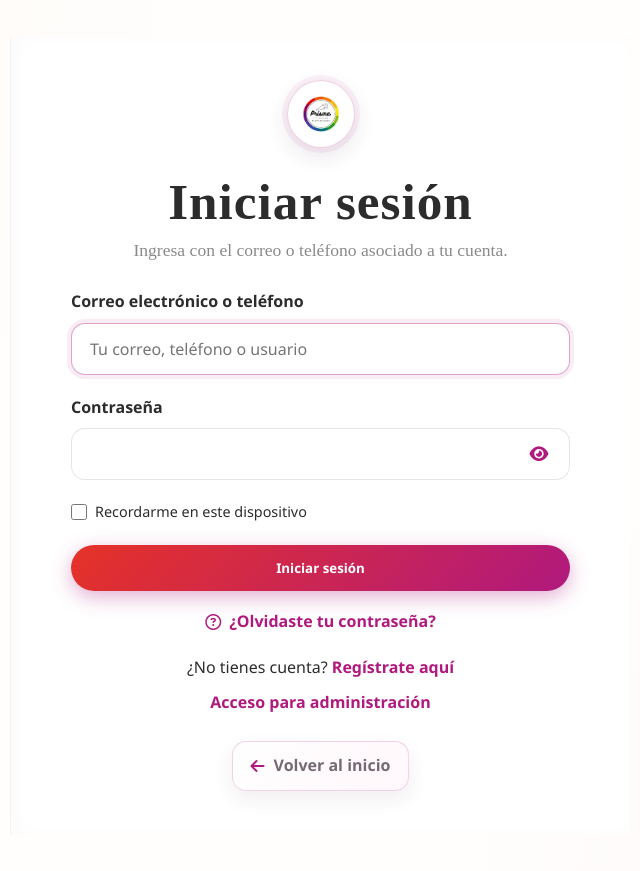
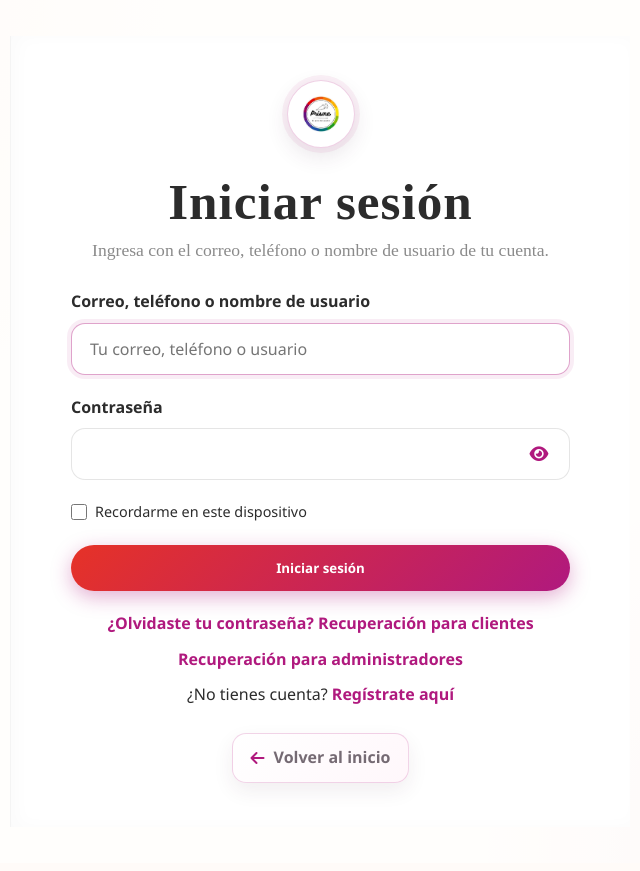
Before and after one commit to D45-csm/PrismaWeb, a Django app: page /usuarios/login/ in a window 1280 px wide. Shown: the whole page, without its empty margins (315-955 px from the left). After the commit the page ends 783 px from the top, so only its background shows below. Run offline with Django 5.2, Linux system fonts and the light colour scheme; some libraries are stand-ins or nearby versions.

Commit message:
fix(login): simplificar el formulario de inicio de sesión y mejorar la accesibilidad

```diff
--- a/APP/usuarios/templates/usuarios/login.html
+++ b/APP/usuarios/templates/usuarios/login.html
@@ -1,35 +1,32 @@
 {% extends 'base_prisma.html' %}
 {% load static %}
 
-{% block title %}{% if admin_login %}Acceso administrativo{% else %}Iniciar sesión{% endif %} - Prisma{% endblock %}
+{% block title %}Iniciar sesión - Prisma{% endblock %}
 {% block body_attrs %} class="auth-page"{% endblock %}
 
 {% block content %}
-    <div class="auth-container{% if not admin_login %} customer-auth-container{% endif %}">
+    <div class="auth-container customer-auth-container">
         <div class="auth-image">
             <div class="auth-image-overlay"></div>
             <div class="auth-image-text">
-                <h2>{% if admin_login %}Acceso del negocio{% else %}Bienvenido a Prisma{% endif %}</h2>
-                <p>{% if admin_login %}Panel privado para personal autorizado{% else %}Descubre cada sabor de Prisma{% endif %}</p>
+                <h2>Bienvenido a Prisma</h2>
+                <p>Un acceso seguro para nuestros clientes y equipo autorizado</p>
             </div>
         </div>
 
-        <div class="auth-form-container{% if not admin_login %} customer-auth-panel{% endif %}">
+        <div class="auth-form-container customer-auth-panel">
             <div class="auth-logo">
                 <img src="{% static 'img/logo_prisma.png' %}" alt="Prisma Logo">
             </div>
-            <h2>{% if admin_login %}Ingreso administrativo{% else %}Iniciar sesión{% endif %}</h2>
+            <h2>Iniciar sesión</h2>
             <p class="auth-subtitle">
-                {% if admin_login %}
-                    Usa el correo y contraseña de una cuenta autorizada.
-                {% elif next_is_recovery_code %}
+                {% if next_is_recovery_code %}
                     Inicia sesión y te llevaremos a generar o renovar tu código de recuperación.
                 {% else %}
-                    Ingresa con el correo o teléfono asociado a tu cuenta.
+                    Ingresa con el correo, teléfono o nombre de usuario de tu cuenta.
                 {% endif %}
             </p>
 
-            {% if admin_login %}
             <form method="post" action="">
                 {% csrf_token %}
                 {% if form.non_field_errors %}
@@ -37,35 +34,7 @@
                 {% endif %}
 
                 <div class="form-group">
-                        <label for="{{ form.username.id_for_label }}">Correo electrónico</label>
-                        {{ form.username }}
-                        {% for error in form.username.errors %}<p class="form-error">{{ error }}</p>{% endfor %}
-                    </div>
-
-                    <div class="form-group">
-                        <label for="{{ form.password.id_for_label }}">Contraseña</label>
-                        {{ form.password }}
-                        {% for error in form.password.errors %}<p class="form-error">{{ error }}</p>{% endfor %}
-                    </div>
-
-                    <button type="submit" class="btn-primary btn-full">Ingresar</button>
-                </form>
-                <a href="{% url 'admin_recuperar' %}" class="customer-recovery-link">
-                    <i class="fa-regular fa-circle-question" aria-hidden="true"></i>
-                    ¿Olvidaste tu contraseña?
-                </a>
-                <div class="auth-switch">
-                    <p><a href="{% url 'login' %}">Ir al acceso de clientes</a></p>
-                </div>
-            {% else %}
-                <form method="post" action="">
-                    {% csrf_token %}
-                    {% if form.non_field_errors %}
-                        <div class="form-error" role="alert">{{ form.non_field_errors }}</div>
-                    {% endif %}
-
-                    <div class="form-group">
-                        <label for="{{ form.username.id_for_label }}">Correo electrónico o teléfono</label>
+                    <label for="{{ form.username.id_for_label }}">Correo, teléfono o nombre de usuario</label>
                     {{ form.username }}
                     {% for error in form.username.errors %}<p class="form-error">{{ error }}</p>{% endfor %}
                 </div>
@@ -85,6 +54,7 @@
                     </div>
                     {% for error in form.password.errors %}<p class="form-error">{{ error }}</p>{% endfor %}
                 </div>
+
                 {% if next %}<input type="hidden" name="next" value="{{ next }}">{% endif %}
                 <div class="customer-login-form-options">
                     <label class="remember-me" for="rememberMe">
@@ -94,19 +64,15 @@
                 </div>
                 <button type="submit" class="btn-primary btn-full">Iniciar sesión</button>
             </form>
-                <a href="{% url 'recuperar' %}" class="customer-recovery-link">
-                    <i class="fa-regular fa-circle-question" aria-hidden="true"></i>
-                    ¿Olvidaste tu contraseña?
-                </a>
 
             <div class="auth-switch">
+                <p><a href="{% url 'recuperar' %}">¿Olvidaste tu contraseña? Recuperación para clientes</a></p>
+                <p><a href="{% url 'admin_recuperar' %}">Recuperación para administradores</a></p>
                 <p>¿No tienes cuenta? <a href="{% url 'registro' %}">Regístrate aquí</a></p>
-                    <p><a href="{% url 'admin_login' %}">Acceso para administración</a></p>
             </div>
-            {% endif %}
 
             <a href="{% url 'base_cliente' %}" class="back-home"><i class="fas fa-arrow-left"></i> Volver al inicio</a>
         </div>
     </div>
-    {% if not admin_login %}<script src="{% static 'js/customer_login.js' %}?v=3" defer></script>{% endif %}
+    <script src="{% static 'js/customer_login.js' %}?v=3" defer></script>
 {% endblock %}
```
Lines whose indentation alone changed are shown as unchanged.
